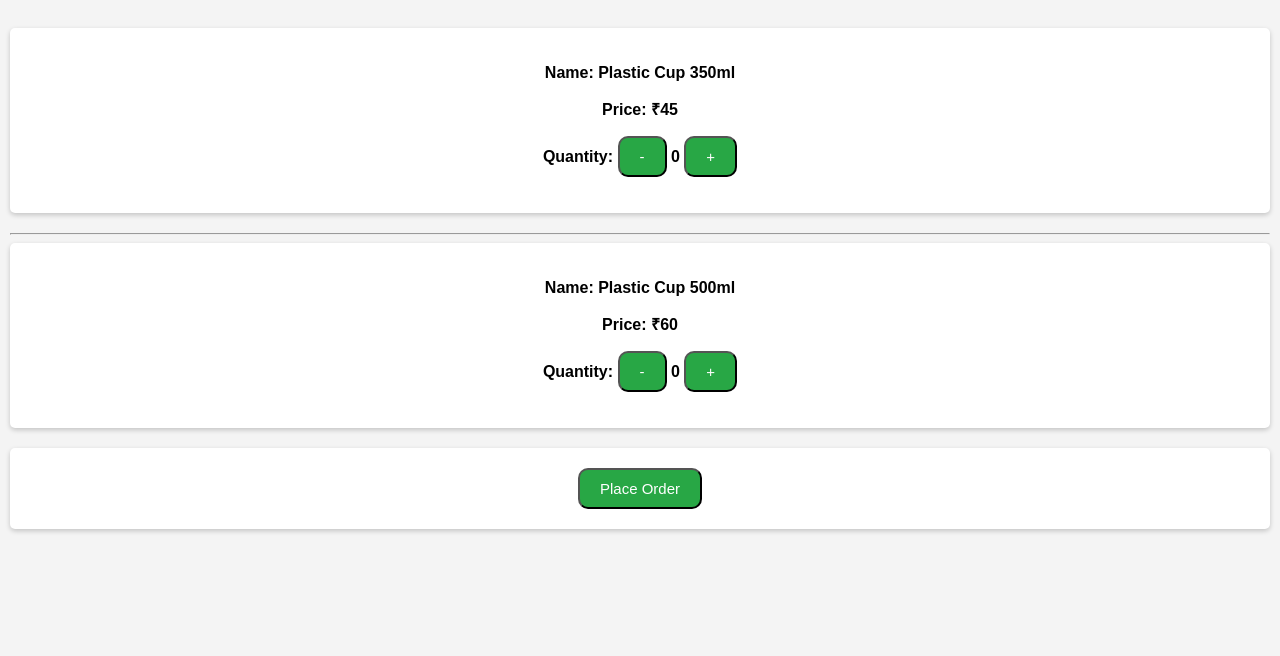
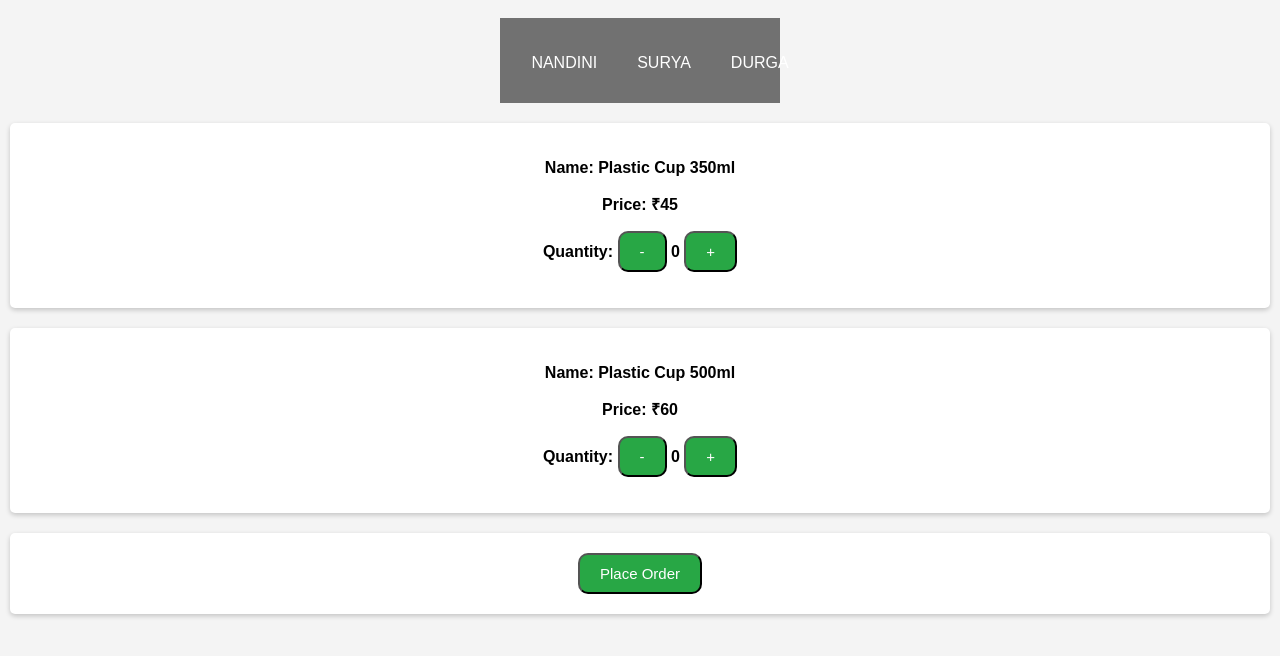
Before and after one commit to CobraGamingSj/Pavu-Website, a plain HTML site: page winepalace.html in a window 1280 px wide. Shown: the part 120-776 px from the top of the page. Drawn offline with Linux system fonts and the light colour scheme.

Commit message:
Update winepalace.html

```diff
--- a/winepalace.html
+++ b/winepalace.html
@@ -12,13 +12,36 @@
         <h1>Wine Palace</h1>
     </header>
 
+    <div class="wrapper">
+      <nav>
+        <div class="content">
+          <ul class="links">
+            <li>
+                <a href="nandini.html" title="Nandini Product Page">Nandini</a>
+            </li>
+            <li>
+              <a
+                href="surya.html"
+                title="Go to Surya product page"
+                >Surya</a>
+            </li>
+            <li>
+              <a
+                href="durga.html"
+                title="Go to Durga Product Page"
+                >Durga</a>
+            </li>
+          </ul>
+        </div>
+      </nav>
+    </div>
+
     <div class="product-page">
         <div class="product">
             <p><b>Name: Plastic Cup 350ml</b></p>
             <p><b>Price: ₹45</b></p>
             <p><b>Quantity: </b><button class="decrease-quantity" data-product="1">-</button><span id="quantity-1"> <b> 0 </b> </span><button class="increase-quantity" data-product="1">+</button></p>
         </div>
-	<hr>
         <div class="product">
             <p><b>Name: Plastic Cup 500ml</b></p>
             <p><b>Price: ₹60</b></p>
```
